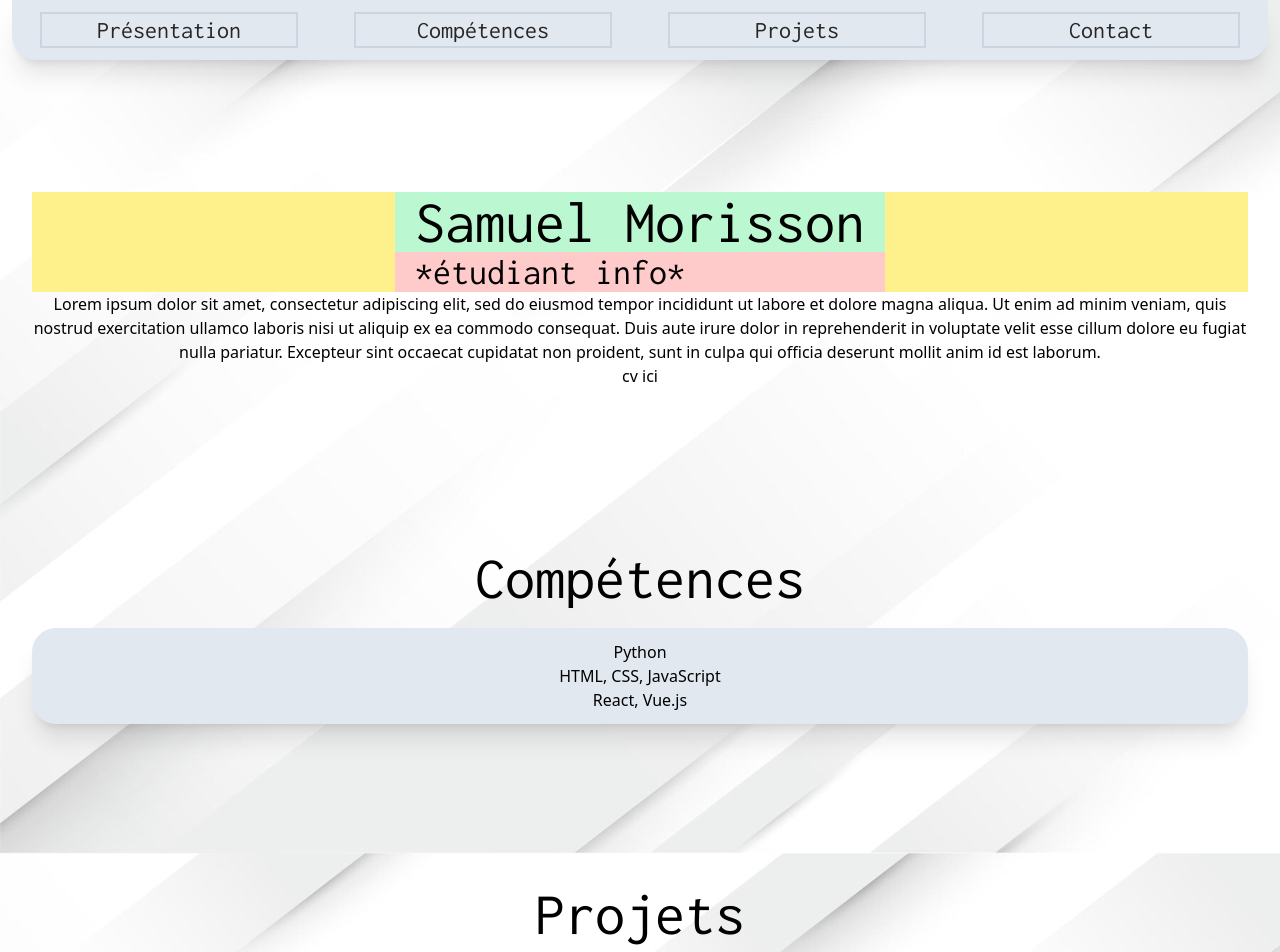
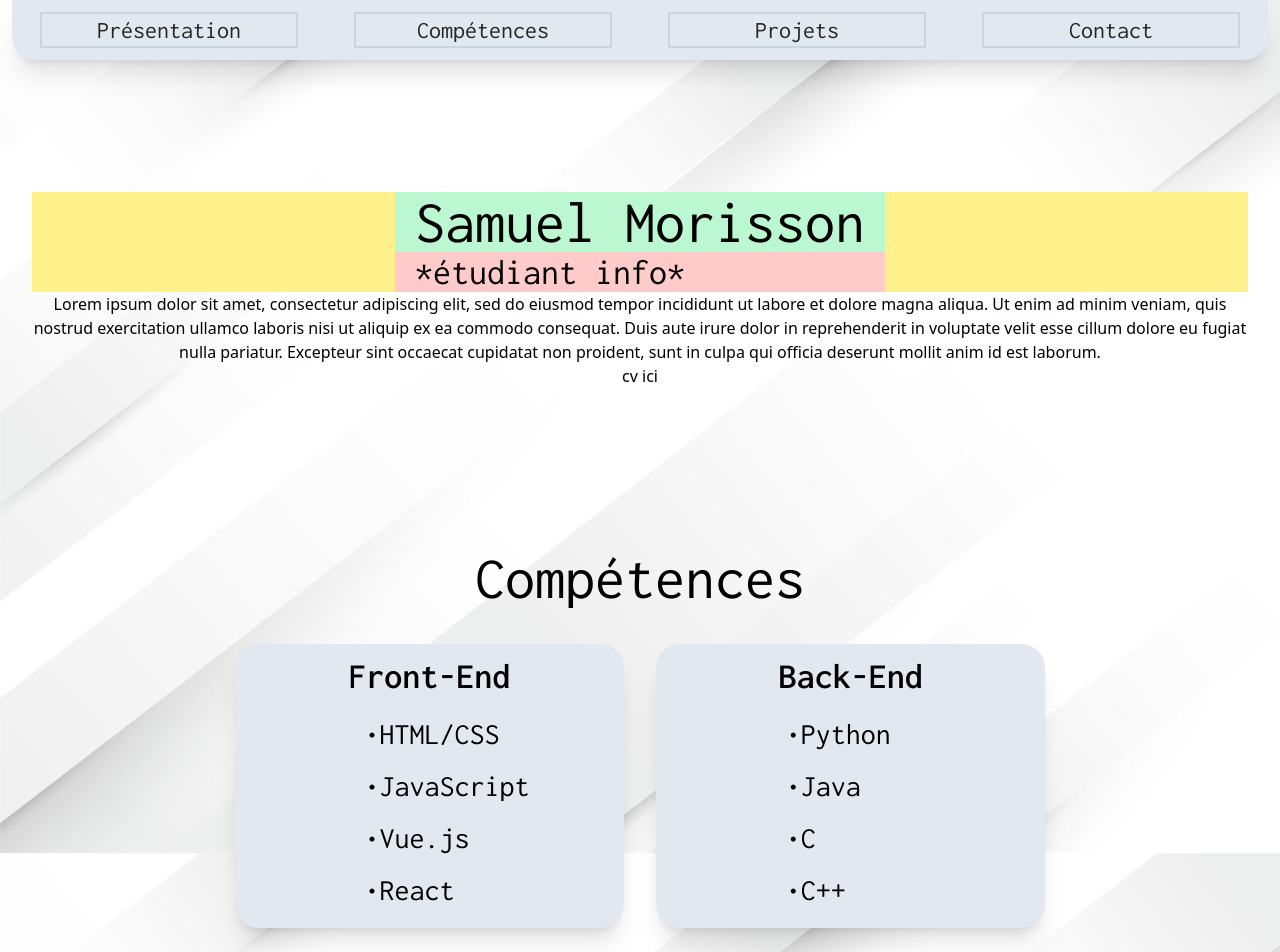
Before and after one commit to SamuelMorisson/portfolio-b2, a React (Vite) app: page / in a window 1280 px wide. Shown: the top 952 px of the page. Built offline with nearby package versions, Linux system fonts and the light colour scheme.

Commit message:
création de la partie compétences

```diff
--- a/src/components/Competences.jsx
+++ b/src/components/Competences.jsx
@@ -1,17 +1,36 @@
 function Competences () {
     return (
         <>
-        <div id="competences" className="my-20 pt-20">
+        <div id="competences" className="flex flex-col items-center my-20 pt-20">
             <div>
-                <h1 className="font-inconsolata text-6xl mb-5">Compétences</h1>
+                <h1 className="font-inconsolata text-6xl mb-9">Compétences</h1>
             </div>
-            <div className="flex flex-col items-center w-full bg-slate-200 rounded-3xl shadow-xl py-3">
-                <ul>
-                    <li>Python</li>
-                    <li>HTML, CSS, JavaScript</li>
-                    <li>React, Vue.js</li>
-                </ul>
-            </div>
+
+            <div className="grid grid-cols-2 place-items-stretch w-2/3">
+                    <div className="flex flex-col items-center bg-slate-200 rounded-3xl shadow-xl py-3 mr-4">
+                        <h2 className="font-inconsolata text-4xl font-semibold text-center mb-3">Front-End</h2>
+                        <div className="grid grid-cols-1 w-1/3">
+                            <ul className="font-inconsolata text-3xl text-left">
+                                <li className="py-2">•HTML/CSS</li>
+                                <li className="py-2">•JavaScript</li>
+                                <li className="py-2">•Vue.js</li>
+                                <li className="py-2">•React</li>
+                            </ul>
+                        </div>
+                    </div>
+                    <div className="flex flex-col items-center bg-slate-200 rounded-3xl shadow-xl py-3 ml-4">
+                        <h2 className="font-inconsolata text-4xl font-semibold text-center mb-3">Back-End</h2>
+                        <div className="grid grid-cols-1 w-1/3">
+                            <ul className="font-inconsolata text-3xl text-left">
+                                <li className="py-2">•Python</li>
+                                <li className="py-2">•Java</li>
+                                <li className="py-2">•C</li>
+                                <li className="py-2">•C++</li>
+                            </ul>
+                        </div>
+                    </div>
+                </div>
+
         </div>
         </>
     )
```
